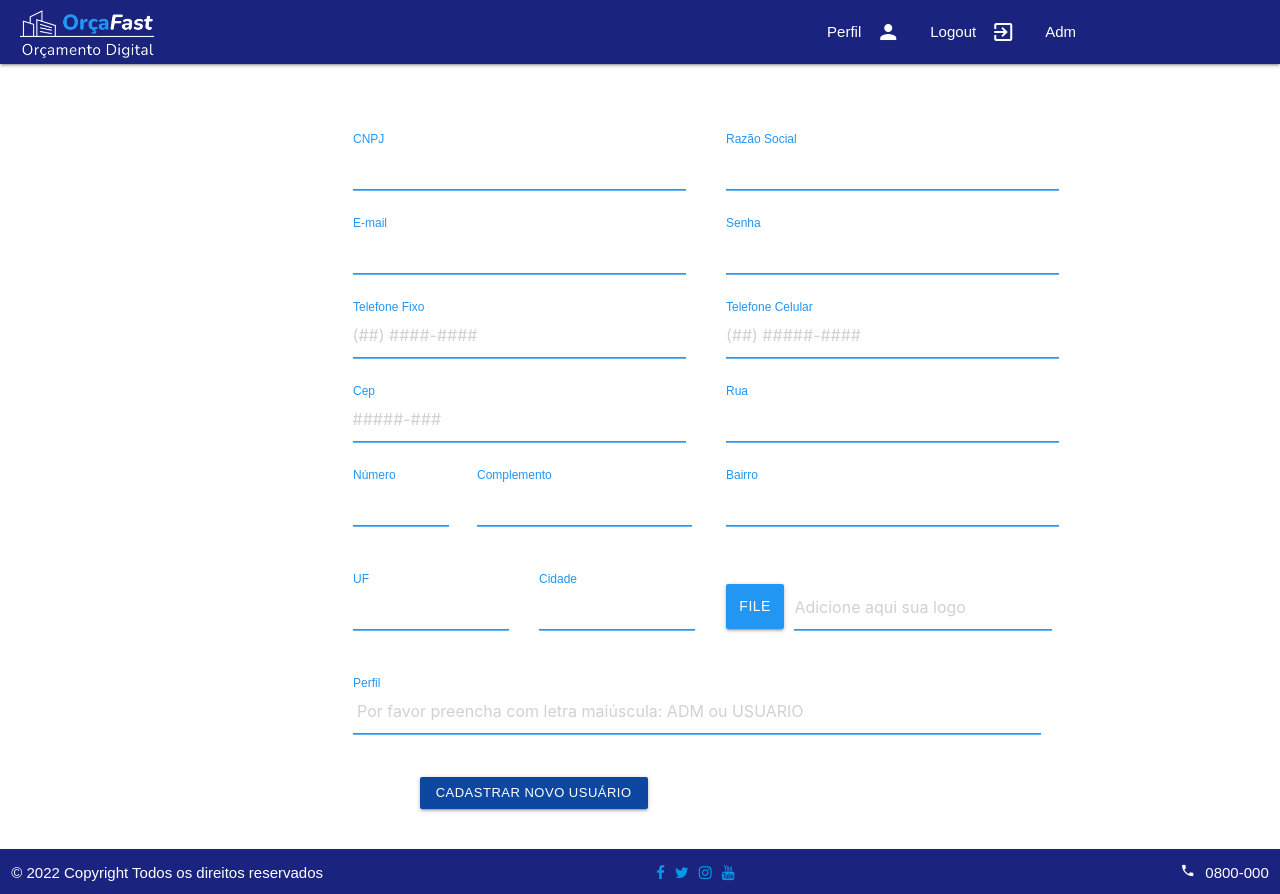
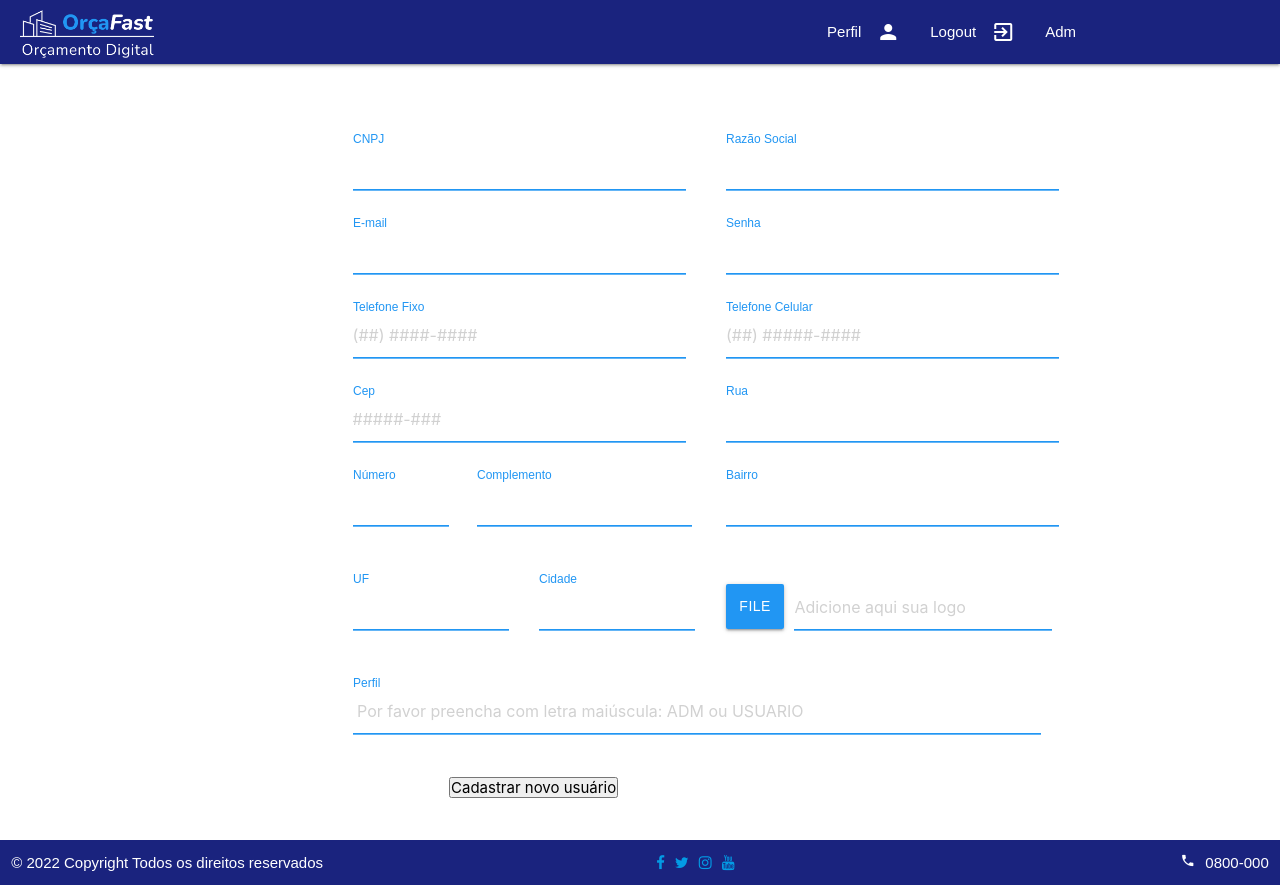
Before and after one commit to gustavomghisi7/OrcaFast, an Angular app: page /cadastro in a window 1280 px wide. Built offline with nearby package versions, Linux system fonts and the light colour scheme.

Commit message:
conexão com o frontend (página adm)- implementar a funcao de cadastro novo usuario

```diff
--- a/src/app/pages/adm/adm.component.ts
+++ b/src/app/pages/adm/adm.component.ts
@@ -19,7 +19,7 @@ export class AdmComponent implements OnInit {
     this.service.getUsuarios().subscribe(data =>
       {
         this.usuarios = data
-        console.log(this.usuarios)
+
       })
 
   }
--- a/src/app/pages/cadastro/cadastro.component.html
+++ b/src/app/pages/cadastro/cadastro.component.html
@@ -162,7 +162,6 @@
                     ngModel
                     name="estado"
                     id="estadoendereco"
-                    name="estadoendereco"
                     type="text"
                     class="validate"
                     placeholder=" "
@@ -213,9 +212,7 @@
           <!-- </form> -->
 
           <div class="col s12 m6 bntPerfil">
-            <a class="waves-effect waves-light btn-small blue darken-4">
-              Cadastrar novo usuário
-            </a>
+            <button>Cadastrar novo usuário</button>
           </div>
 
           <div class="col s12 m6 bntPerfil">
--- a/src/app/pages/cadastro/cadastro.component.ts
+++ b/src/app/pages/cadastro/cadastro.component.ts
@@ -32,7 +32,7 @@ export class CadastroComponent implements OnInit {
   }
 
   cadastrarUsuario(dados:any):void{
-    this.service.cadastrarUsuario(this.usuario).subscribe(data => {
+       this.service.cadastrarUsuario(dados).subscribe(data => {
       console.log(data)
     })
   }
--- a/src/app/services/usuarios.service.ts
+++ b/src/app/services/usuarios.service.ts
@@ -25,6 +25,6 @@ export class UsuariosService {
   }
 
   cadastrarUsuario(dados:any){
-    return this.http.post(`${environment.BASE_URL}/usuarios/${dados.id}`, dados)
+    return this.http.post(`${environment.BASE_URL}/usuarios`, dados)
   }
 }
```
